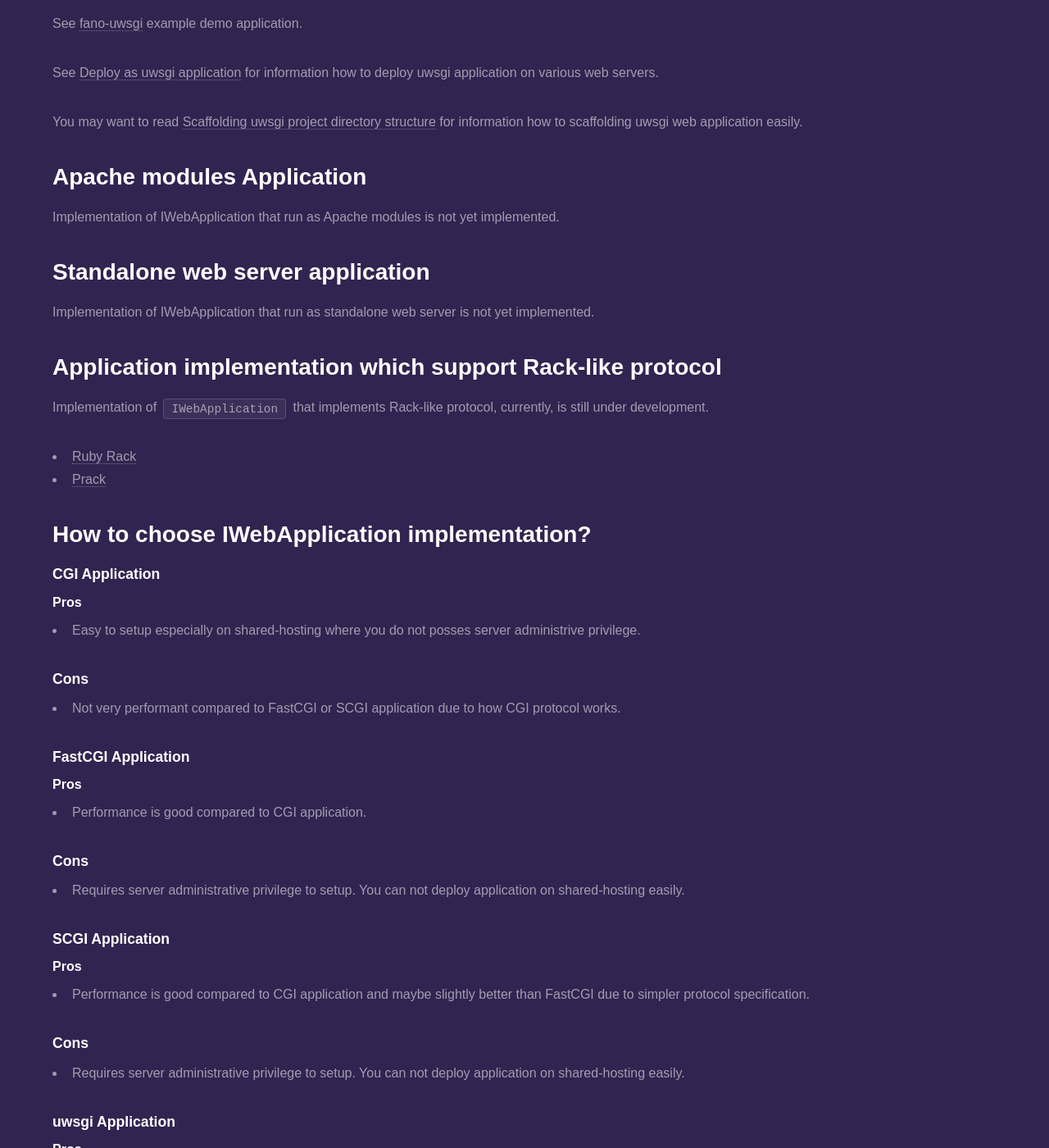
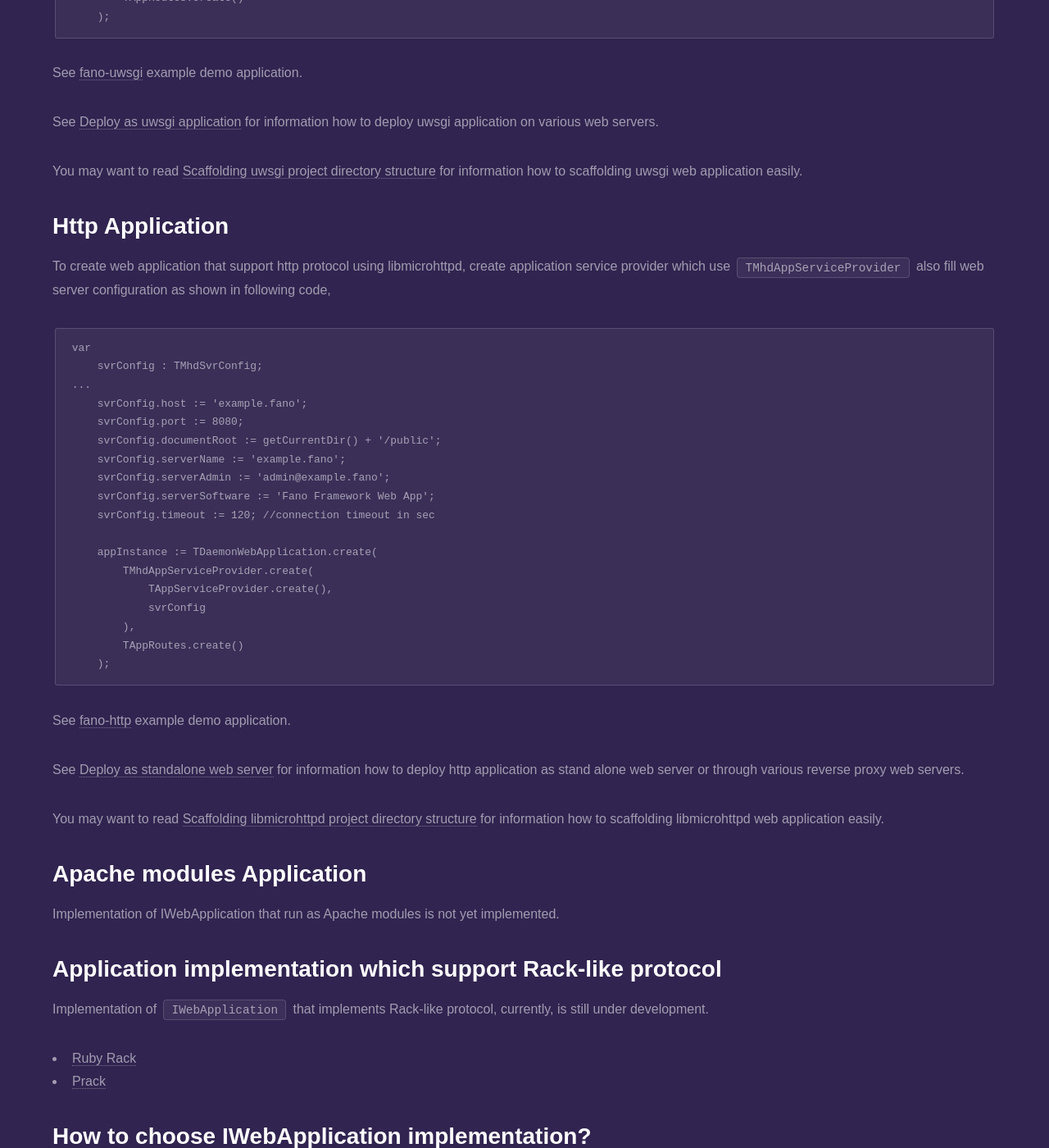
Before and after one commit to fanoframework/fanoframework.github.io, a Jekyll site: the page built from working-with-application/index.md, in a window 1280 px wide and 1400 px high, scrolled down 5997 px. Shown: the whole window at 82% size. Built offline with Jekyll 4.4.1, drawn with Linux system fonts in a browser that asks for light colours; our own code applies the rules of GitHub Pages for plain Markdown files; some of the changed text lies outside the part shown.

Commit message:
add content about setting up libmicrohttpd application

````diff
--- a/working-with-application/index.md
+++ b/working-with-application/index.md
@@ -78,6 +78,8 @@ Fano Framework provides several built-in implementation of this interface that y
 - `TScgiAppServiceProvider`, class which provides essentials service for SCGI web application.
 
 - `TUwsgiAppServiceProvider`, class which provides essentials service for uwsgi web application.
+
+- `TMhdAppServiceProvider`, class which provides essentials service for libmicrohttpd web application.
 
 ## IRouteBuilder interface
 
@@ -220,13 +222,41 @@ deploy uwsgi application on various web servers.
 You may want to read
 [Scaffolding uwsgi project directory structure](/scaffolding-with-fano-cli/creating-project#scaffolding-uwsgi-project) for information how to scaffolding uwsgi web application easily.
 
+## Http Application
+
+To create web application that support http protocol using libmicrohttpd, create application service provider which use `TMhdAppServiceProvider` also fill web server configuration as shown in following code,
+
+```
+var
+    svrConfig : TMhdSvrConfig;
+...
+    svrConfig.host := 'example.fano';
+    svrConfig.port := 8080;
+    svrConfig.documentRoot := getCurrentDir() + '/public';
+    svrConfig.serverName := 'example.fano';
+    svrConfig.serverAdmin := 'admin@example.fano';
+    svrConfig.serverSoftware := 'Fano Framework Web App';
+    svrConfig.timeout := 120; //connection timeout in sec
+
+    appInstance := TDaemonWebApplication.create(
+        TMhdAppServiceProvider.create(
+            TAppServiceProvider.create(),
+            svrConfig
+        ),
+        TAppRoutes.create()
+    );
+```
+See [fano-http](https://github.com/fanoframework/fano-http) example demo application.
+
+See [Deploy as standalone web server](/deployment/standalone-web-server) for information how to
+deploy http application as stand alone web server or through various reverse proxy web servers.
+
+You may want to read
+[Scaffolding libmicrohttpd project directory structure](/scaffolding-with-fano-cli/creating-project#scaffolding-libmicrohttpd-project) for information how to scaffolding libmicrohttpd web application easily.
+
 ## Apache modules Application
 
 Implementation of IWebApplication that run as Apache modules is not yet implemented.
-
-## Standalone web server application
-
-Implementation of IWebApplication that run as standalone web server is not yet implemented.
 
 ## Application implementation which support Rack-like protocol
 
@@ -285,3 +315,4 @@ FastCGI due to simpler protocol specification.
 - [Deploy FastCGI Application](/deployment/fastcgi)
 - [Deploy SCGI Application](/deployment/scgi)
 - [Deploy uwsgi Application](/deployment/uwsgi)
+- [Deploy standalone web server](/deployment/standalone-web-server)
````
